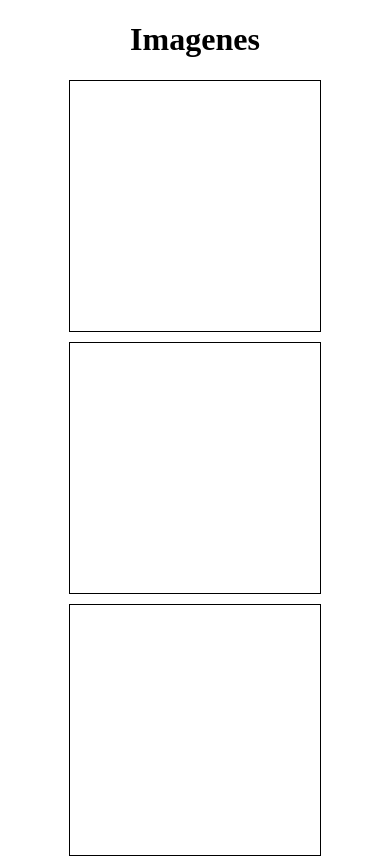
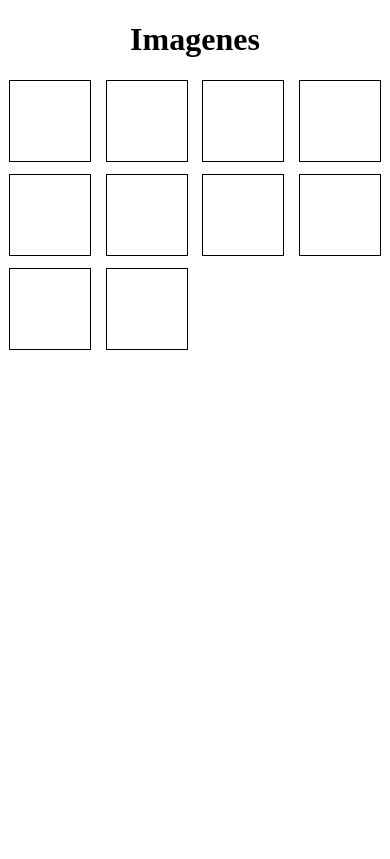
Before and after one commit to Diego-Palacio/Memotest, a plain HTML site: page index.html in a window 390 px wide. Shown: the top 859 px of the page. Drawn offline with Linux system fonts and the light colour scheme.

Commit message:
memotest responsivo

```diff
--- a/style.css
+++ b/style.css
@@ -16,7 +16,44 @@ div{
   	/*-grid-template-columns:repeat(3,0fr);*/
     grid-template-columns: repeat(auto-fill,minmax(min(100%,16rem),1fr));
    grid-gap: 10px;
-
    /*justify-content: center;*/
 
 }
+
+
+@media (max-width: 554px) {
+
+  div{
+    width: 150px;
+    height: 150px;
+  }
+
+  .contenedor{
+    display:grid;
+      /*-grid-template-columns:repeat(3,0fr);*/
+      grid-template-columns: auto auto auto;
+     grid-gap: 10px;
+     /*justify-content: center;*/
+
+  }
+
+}
+
+@media (max-width: 512px) {
+
+  div{
+    width: 80px;
+    height: 80px;
+  }
+
+  .contenedor{
+    display:grid;
+      /*-grid-template-columns:repeat(3,0fr);*/
+      grid-template-columns: auto auto auto auto;
+     grid-gap: 12px;
+     /*justify-content: center;*/
+
+  }
+
+
+}
```
